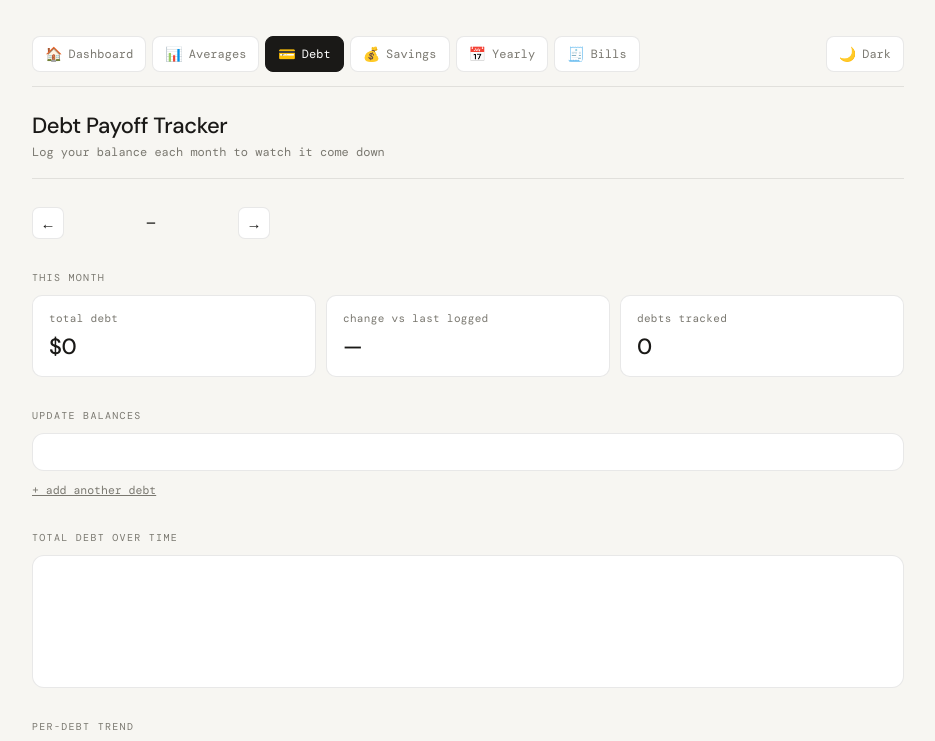
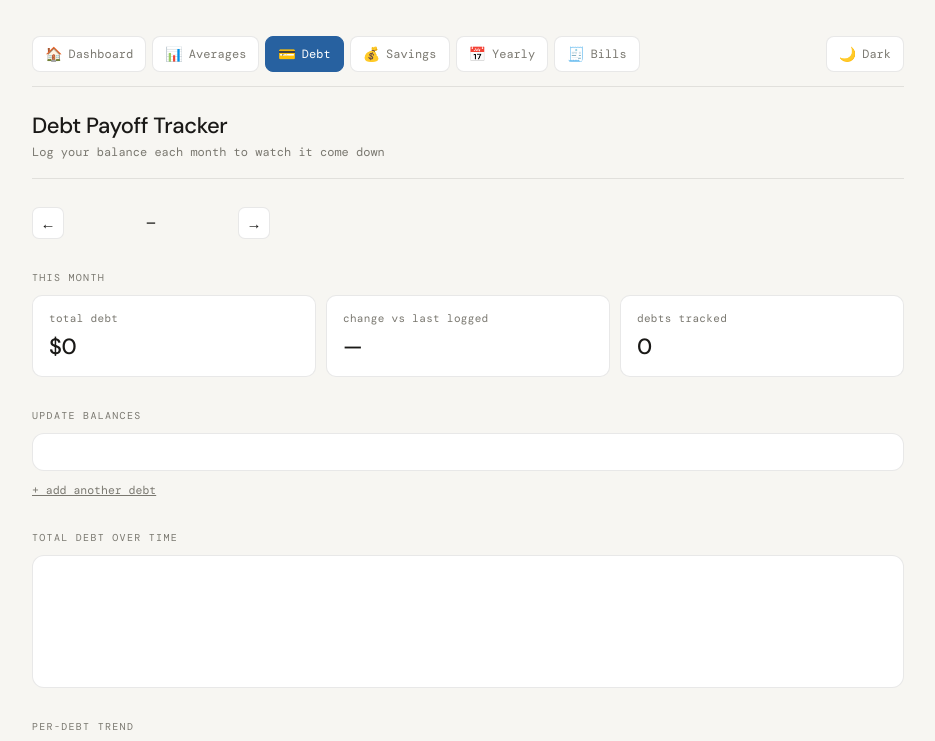
Before and after one commit to PurplePenguin414/mybudgetapp, a website: page public/debt.html in a window 1280 px wide. Shown: the top 741 px of the page, without its empty margins (172-1107 px from the left). Drawn offline with nearby package versions, Linux system fonts and the light colour scheme; no server answers.

Commit message:
Update shared.css

```diff
--- a/public/shared.css
+++ b/public/shared.css
@@ -23,6 +23,6 @@
   background: var(--surface);
 }
 .topnav-item:hover { background: var(--surface2); }
-.topnav-item.active { background: var(--text); color: #fff; border-color: var(--text); }
+.topnav-item.active { background: var(--blue); color: #fff; border-color: var(--blue); }
 .topnav-icon { font-size: 14px; }
 .topnav-theme-toggle { margin-left: auto; cursor: pointer; font-family: 'DM Mono', monospace; font-size: 12px; }
```
